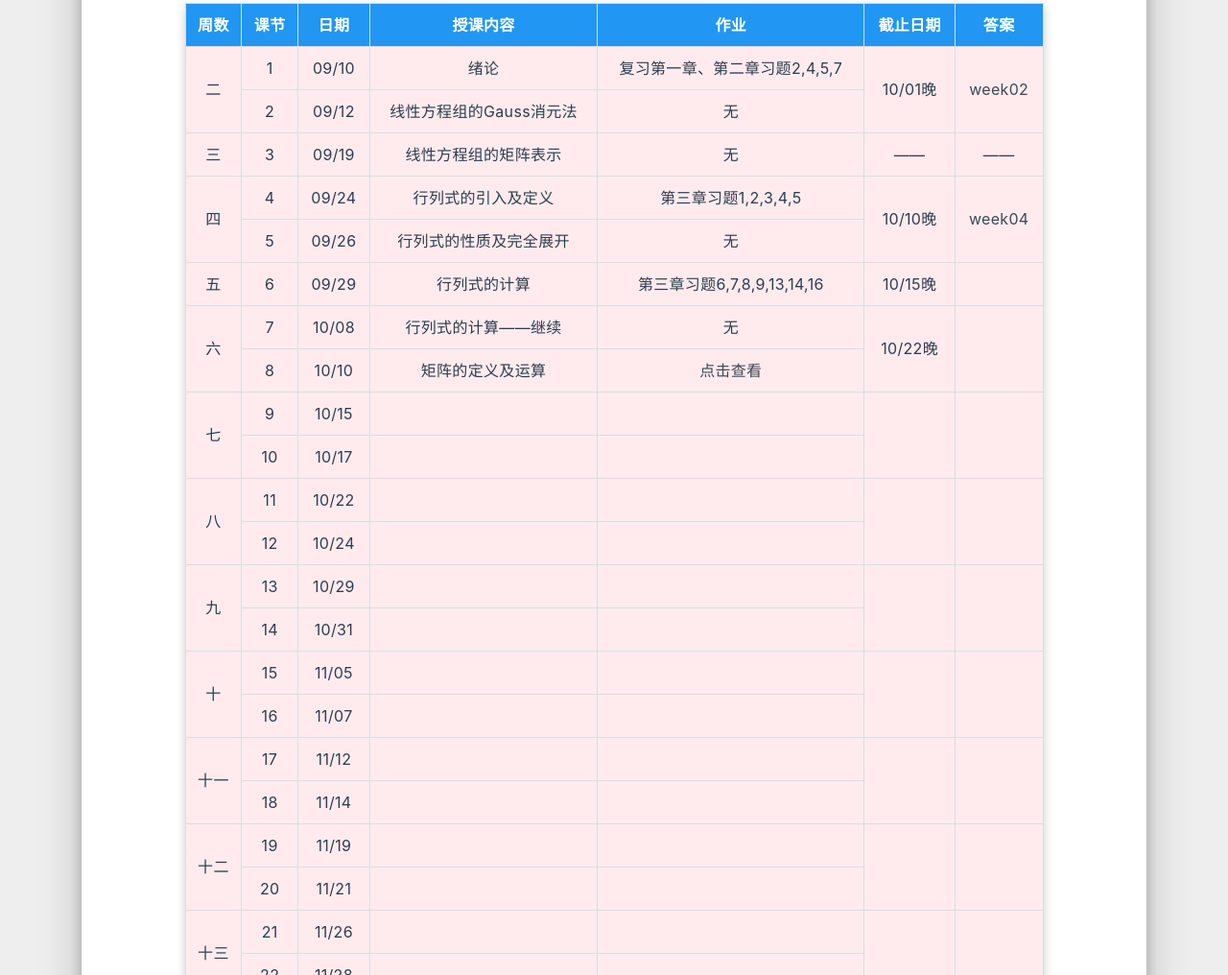
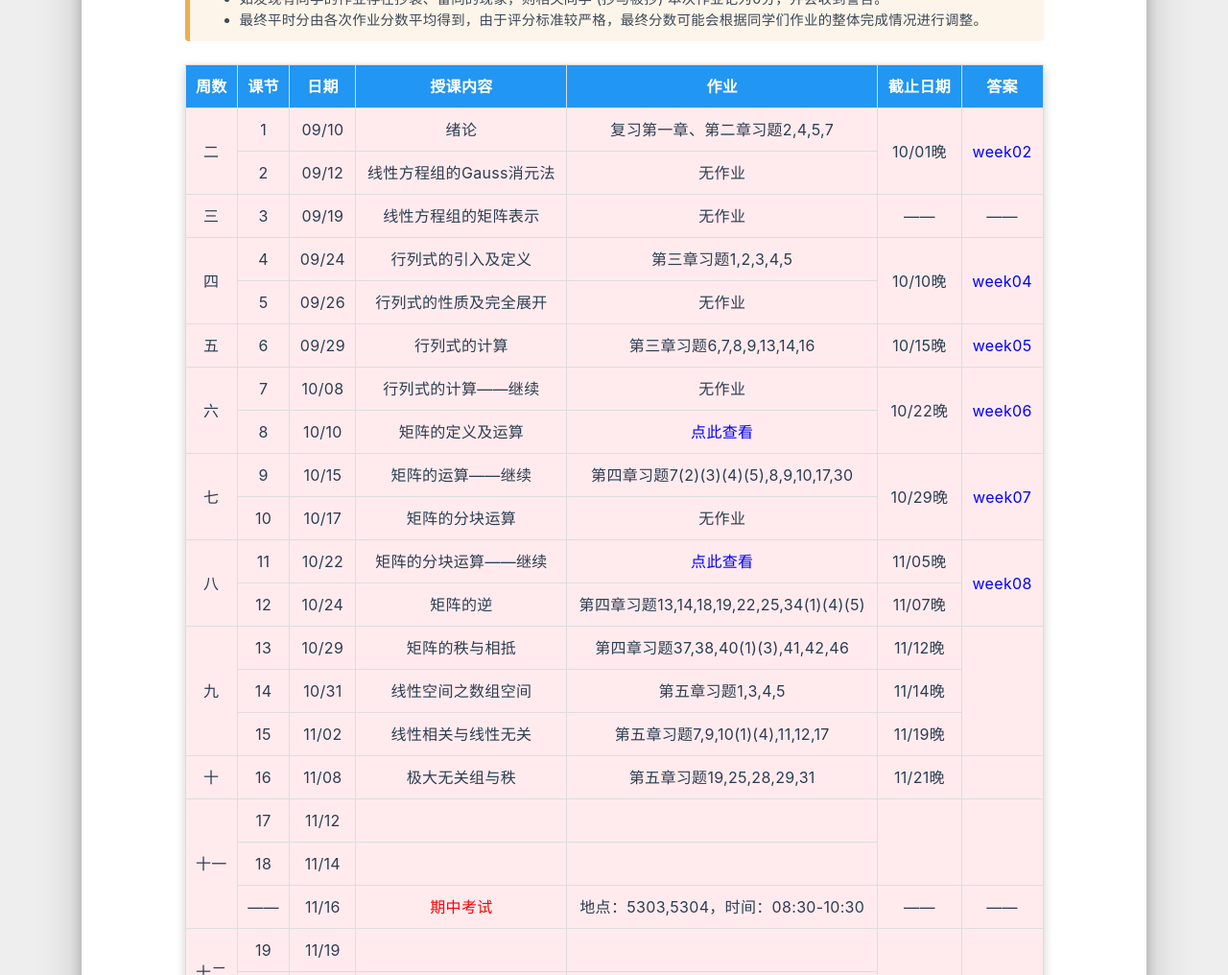
Before and after one commit to feather594/feather594.github.io, a plain HTML site: page 24FallLAB1/index.html in a window 1280 px wide. Shown: the part 1324-2340 px from the top of the page at 96% size. Drawn offline with nearby package versions, Linux system fonts and the light colour scheme; some packages are replaced by stand-ins of ours; a script that the page names is missing; a small style sheet from the web is missing.

Commit message:
Add files via upload

```diff
--- a/24FallLAB1/index.html
+++ b/24FallLAB1/index.html
@@ -19,15 +19,15 @@
   <meta name="author" content="Mirage">
   <meta name="keywords" content="">
 
-    <meta name="description" content="课程公告欢迎大家修读叶郁老师的线性代数(B1)课程！本网站将根据教学进度及时作出更新。10&#x2F;07 课程主页建立，补录前五周信息。10&#x2F;10 上传了老师的课程讲义。                          课程信息授课老师：叶郁 (yeyu@ustc.edu.cn)。上课时间：2至18周：2(3,4), 4(1,2)。上课地点： 第三教学楼3C103。分组： 一组">
+    <meta name="description" content="课程公告欢迎大家修读叶郁老师的线性代数(B1)课程！本网站将根据教学进度及时作出更新。10&#x2F;07 课程主页建立，补录前五周信息。10&#x2F;10 上传了老师的课程讲义，录入第六周信息10&#x2F;23 录入第七、八周信息11&#x2F;09 录入第八、九、十周信息11&#x2F;16 期中考试，考试范围讲义第二到五章，第五章5.7节打星号不考，特别注意4.4.3小节打星号内容属考试范围。">
 <meta property="og:type" content="website">
 <meta property="og:title" content="2024秋季学期 线性代数B1课程主页">
 <meta property="og:url" content="http://example.com/24FallLAB1/index.html">
 <meta property="og:site_name" content="Mirage">
-<meta property="og:description" content="课程公告欢迎大家修读叶郁老师的线性代数(B1)课程！本网站将根据教学进度及时作出更新。10&#x2F;07 课程主页建立，补录前五周信息。10&#x2F;10 上传了老师的课程讲义。                          课程信息授课老师：叶郁 (yeyu@ustc.edu.cn)。上课时间：2至18周：2(3,4), 4(1,2)。上课地点： 第三教学楼3C103。分组： 一组">
+<meta property="og:description" content="课程公告欢迎大家修读叶郁老师的线性代数(B1)课程！本网站将根据教学进度及时作出更新。10&#x2F;07 课程主页建立，补录前五周信息。10&#x2F;10 上传了老师的课程讲义，录入第六周信息10&#x2F;23 录入第七、八周信息11&#x2F;09 录入第八、九、十周信息11&#x2F;16 期中考试，考试范围讲义第二到五章，第五章5.7节打星号不考，特别注意4.4.3小节打星号内容属考试范围。">
 <meta property="og:locale" content="zh_CN">
 <meta property="article:published_time" content="2024-10-07T05:43:42.000Z">
-<meta property="article:modified_time" content="2024-10-10T09:33:59.337Z">
+<meta property="article:modified_time" content="2024-11-09T13:22:46.439Z">
 <meta property="article:author" content="Mirage">
 <meta name="twitter:card" content="summary_large_image">
 
@@ -222,7 +222,7 @@
 
 <article class="page-content">
   <div class="note note-primary">
-            <h2 id="课程公告">课程公告</h2><p>欢迎大家修读叶郁老师的线性代数(B1)课程！本网站将根据教学进度及时作出更新。</p><p><strong>10/07</strong> 课程主页建立，补录前五周信息。<br><strong>10/10</strong> 上传了老师的课程讲义。</p>
+            <h2 id="课程公告">课程公告</h2><p>欢迎大家修读叶郁老师的线性代数(B1)课程！本网站将根据教学进度及时作出更新。</p><p><strong>10/07</strong> 课程主页建立，补录前五周信息。<br><strong>10/10</strong> 上传了老师的课程讲义，录入第六周信息<br><strong>10/23</strong> 录入第七、八周信息<br><strong>11/09</strong> 录入第八、九、十周信息<br><strong>11/16</strong> <span style="color:red;">期中考试，考试范围讲义第二到五章，第五章5.7节打星号不考，特别注意4.4.3小节打星号内容属考试范围。</span></p>
           </div>
 <hr style="border: 3px solid #007bff; margin: 20px 0;">
 <div class="note note-success">
@@ -253,20 +253,20 @@
                 <td style="border: 1px solid #ddd; padding: 10px;">绪论</td>
                 <td style="border: 1px solid #ddd; padding: 10px;">复习第一章、第二章习题2,4,5,7</td>
                 <td rowspan="2" style="border: 1px solid #ddd; padding: 10px;">10/01晚</td>
-                <td rowspan="2" style="border: 1px solid #ddd; padding: 10px;"><a href="/files/week02.pdf" target="_blank">week02</a></td>
+                <td rowspan="2" style="border: 1px solid #ddd; padding: 10px;"><a href="/files/week02.pdf" style="color:blue;"target="_blank">week02</a></td>
             </tr>
             <tr style="background-color: #ffebee; transition: background-color 0.3s;">
                 <td style="border: 1px solid #ddd; padding: 10px;">2</td>
                 <td style="border: 1px solid #ddd; padding: 10px;">09/12</td>
                 <td style="border: 1px solid #ddd; padding: 10px;">线性方程组的Gauss消元法</td>
-                <td style="border: 1px solid #ddd; padding: 10px;">无</td>
+                <td style="border: 1px solid #ddd; padding: 10px;">无作业</td>
             </tr>
             <tr style="background-color: #ffebee; transition: background-color 0.3s;">
                 <td style="border: 1px solid #ddd; padding: 10px;">三</td>
                 <td style="border: 1px solid #ddd; padding: 10px;">3</td>
                 <td style="border: 1px solid #ddd; padding: 10px;">09/19</td>
                 <td style="border: 1px solid #ddd; padding: 10px;">线性方程组的矩阵表示</td>
-                <td style="border: 1px solid #ddd; padding: 10px;">无</td>
+                <td style="border: 1px solid #ddd; padding: 10px;">无作业</td>
                 <td style="border: 1px solid #ddd; padding: 10px;">——</td>
                 <td style="border: 1px solid #ddd; padding: 10px;">——</td>
             </tr>
@@ -277,13 +277,13 @@
                 <td style="border: 1px solid #ddd; padding: 10px;">行列式的引入及定义</td>
                 <td style="border: 1px solid #ddd; padding: 10px;">第三章习题1,2,3,4,5</td>
                 <td rowspan="2" style="border: 1px solid #ddd; padding: 10px;">10/10晚</td>
-                <td rowspan="2" style="border: 1px solid #ddd; padding: 10px;"><a href="/files/week04.pdf" target="_blank">week04</a></td>
+                <td rowspan="2" style="border: 1px solid #ddd; padding: 10px;"><a href="/files/week04.pdf" style="color:blue;"target="_blank">week04</a></td>
             </tr>
             <tr style="background-color: #ffebee; transition: background-color 0.3s;">
                 <td style="border: 1px solid #ddd; padding: 10px;">5</td>
                 <td style="border: 1px solid #ddd; padding: 10px;">09/26</td>
                 <td style="border: 1px solid #ddd; padding: 10px;">行列式的性质及完全展开</td>
-                <td style="border: 1px solid #ddd; padding: 10px;">无</td>
+                <td style="border: 1px solid #ddd; padding: 10px;">无作业</td>
             </tr>
             <tr style="background-color: #ffebee; transition: background-color 0.3s;">
                 <td style="border: 1px solid #ddd; padding: 10px;">五</td>
@@ -292,85 +292,88 @@
                 <td style="border: 1px solid #ddd; padding: 10px;">行列式的计算</td>
                 <td style="border: 1px solid #ddd; padding: 10px;">第三章习题6,7,8,9,13,14,16</td>
                 <td style="border: 1px solid #ddd; padding: 10px;">10/15晚</td>
-                <td style="border: 1px solid #ddd; padding: 10px;"></td>
+                <td style="border: 1px solid #ddd; padding: 10px;"><a href="/files/week05.pdf" style="color:blue;"target="_blank">week05</a></td>
             </tr>
             <tr style="background-color: #ffebee; transition: background-color 0.3s;">
                 <td rowspan="2" style="border: 1px solid #ddd; padding: 10px;">六</td>
                 <td style="border: 1px solid #ddd; padding: 10px;">7</td>
                 <td style="border: 1px solid #ddd; padding: 10px;">10/08</td>
                 <td style="border: 1px solid #ddd; padding: 10px;">行列式的计算——继续</td>
-                <td style="border: 1px solid #ddd; padding: 10px;">无</td>
+                <td style="border: 1px solid #ddd; padding: 10px;">无作业</td>
                 <td rowspan="2" style="border: 1px solid #ddd; padding: 10px;">10/22晚</td>
-                <td rowspan="2" style="border: 1px solid #ddd; padding: 10px;"></td>
+                <td rowspan="2" style="border: 1px solid #ddd; padding: 10px;"><a href="/files/week06.pdf" style="color:blue;"target="_blank">week06</a></td>
             </tr>
             <tr style="background-color: #ffebee; transition: background-color 0.3s;">
                 <td style="border: 1px solid #ddd; padding: 10px;">8</td>
                 <td style="border: 1px solid #ddd; padding: 10px;">10/10</td>
                 <td style="border: 1px solid #ddd; padding: 10px;">矩阵的定义及运算</td>
-                <td style="border: 1px solid #ddd; padding: 10px;"><a href="/files/hw04.pdf" target="_blank">点击查看</a></td>
+                <td style="border: 1px solid #ddd; padding: 10px;"><a href="/files/hw04.pdf" style="color:blue;"target="_blank">点此查看</a></td>
             </tr>
             <tr style="background-color: #ffebee; transition: background-color 0.3s;">
                 <td rowspan="2" style="border: 1px solid #ddd; padding: 10px;">七</td>
                 <td style="border: 1px solid #ddd; padding: 10px;">9</td>
                 <td style="border: 1px solid #ddd; padding: 10px;">10/15</td>
-                <td style="border: 1px solid #ddd; padding: 10px;"></td>
-                <td style="border: 1px solid #ddd; padding: 10px;"></td>
-                <td rowspan="2" style="border: 1px solid #ddd; padding: 10px;"></td>
-                <td rowspan="2" style="border: 1px solid #ddd; padding: 10px;"></td>
+                <td style="border: 1px solid #ddd; padding: 10px;">矩阵的运算——继续</td>
+                <td style="border: 1px solid #ddd; padding: 10px;">第四章习题7(2)(3)(4)(5),8,9,10,17,30</td>
+                <td rowspan="2" style="border: 1px solid #ddd; padding: 10px;">10/29晚</td>
+                <td rowspan="2" style="border: 1px solid #ddd; padding: 10px;"><a href="/files/week07.pdf" style="color:blue;"target="_blank">week07</a></td>
             </tr>
             <tr style="background-color: #ffebee; transition: background-color 0.3s;">
                 <td style="border: 1px solid #ddd; padding: 10px;">10</td>
                 <td style="border: 1px solid #ddd; padding: 10px;">10/17</td>
-                <td style="border: 1px solid #ddd; padding: 10px;"></td>
-                <td style="border: 1px solid #ddd; padding: 10px;"></td>
+                <td style="border: 1px solid #ddd; padding: 10px;">矩阵的分块运算</td>
+                <td style="border: 1px solid #ddd; padding: 10px;">无作业</td>
             </tr>
             <tr style="background-color: #ffebee; transition: background-color 0.3s;">
                 <td rowspan="2" style="border: 1px solid #ddd; padding: 10px;">八</td>
                 <td style="border: 1px solid #ddd; padding: 10px;">11</td>
                 <td style="border: 1px solid #ddd; padding: 10px;">10/22</td>
-                <td style="border: 1px solid #ddd; padding: 10px;"></td>
-                <td style="border: 1px solid #ddd; padding: 10px;"></td>
-                <td rowspan="2" style="border: 1px solid #ddd; padding: 10px;"></td>
-                <td rowspan="2" style="border: 1px solid #ddd; padding: 10px;"></td>
+                <td style="border: 1px solid #ddd; padding: 10px;">矩阵的分块运算——继续</td>
+                <td style="border: 1px solid #ddd; padding: 10px;"><a href="/files/hw06.pdf" style="color:blue;"target="_blank">点此查看</a></td>
+                <td style="border: 1px solid #ddd; padding: 10px;">11/05晚</td>
+                <td rowspan="2" style="border: 1px solid #ddd; padding: 10px;"><a href="/files/week08.pdf" style="color:blue;"target="_blank">week08</a></td>
             </tr>
             <tr style="background-color: #ffebee; transition: background-color 0.3s;">
                 <td style="border: 1px solid #ddd; padding: 10px;">12</td>
                 <td style="border: 1px solid #ddd; padding: 10px;">10/24</td>
-                <td style="border: 1px solid #ddd; padding: 10px;"></td>
-                <td style="border: 1px solid #ddd; padding: 10px;"></td>
+                <td style="border: 1px solid #ddd; padding: 10px;">矩阵的逆</td>
+                <td style="border: 1px solid #ddd; padding: 10px;">第四章习题13,14,18,19,22,25,34(1)(4)(5)</td>
+                <td style="border: 1px solid #ddd; padding: 10px;">11/07晚</td>
             </tr>
             <tr style="background-color: #ffebee; transition: background-color 0.3s;">
-                <td rowspan="2" style="border: 1px solid #ddd; padding: 10px;">九</td>
+                <td rowspan="3" style="border: 1px solid #ddd; padding: 10px;">九</td>
                 <td style="border: 1px solid #ddd; padding: 10px;">13</td>
                 <td style="border: 1px solid #ddd; padding: 10px;">10/29</td>
-                <td style="border: 1px solid #ddd; padding: 10px;"></td>
-                <td style="border: 1px solid #ddd; padding: 10px;"></td>
-                <td rowspan="2" style="border: 1px solid #ddd; padding: 10px;"></td>
-                <td rowspan="2" style="border: 1px solid #ddd; padding: 10px;"></td>
+                <td style="border: 1px solid #ddd; padding: 10px;">矩阵的秩与相抵</td>
+                <td style="border: 1px solid #ddd; padding: 10px;">第四章习题37,38,40(1)(3),41,42,46</td>
+                <td style="border: 1px solid #ddd; padding: 10px;">11/12晚</td>
+                <td rowspan="3" style="border: 1px solid #ddd; padding: 10px;"></td>
             </tr>
             <tr style="background-color: #ffebee; transition: background-color 0.3s;">
                 <td style="border: 1px solid #ddd; padding: 10px;">14</td>
                 <td style="border: 1px solid #ddd; padding: 10px;">10/31</td>
-                <td style="border: 1px solid #ddd; padding: 10px;"></td>
+                <td style="border: 1px solid #ddd; padding: 10px;">线性空间之数组空间</td>
+                <td style="border: 1px solid #ddd; padding: 10px;">第五章习题1,3,4,5</td>
+                <td style="border: 1px solid #ddd; padding: 10px;">11/14晚</td>
+            </tr>
+            <tr style="background-color: #ffebee; transition: background-color 0.3s;">
+                <td style="border: 1px solid #ddd; padding: 10px;">15</td>
+                <td style="border: 1px solid #ddd; padding: 10px;">11/02</td>
+                <td style="border: 1px solid #ddd; padding: 10px;">线性相关与线性无关</td>
+                <td style="border: 1px solid #ddd; padding: 10px;">第五章习题7,9,10(1)(4),11,12,17</td>
+                <td style="border: 1px solid #ddd; padding: 10px;">11/19晚</td>
+            </tr>
+            <tr style="background-color: #ffebee; transition: background-color 0.3s;">
+                <td rowspan="1" style="border: 1px solid #ddd; padding: 10px;">十</td>
+                <td style="border: 1px solid #ddd; padding: 10px;">16</td>
+                <td style="border: 1px solid #ddd; padding: 10px;">11/08</td>
+                <td style="border: 1px solid #ddd; padding: 10px;">极大无关组与秩</td>
+                <td style="border: 1px solid #ddd; padding: 10px;">第五章习题19,25,28,29,31</td>
+                <td style="border: 1px solid #ddd; padding: 10px;">11/21晚</td>
                 <td style="border: 1px solid #ddd; padding: 10px;"></td>
             </tr>
             <tr style="background-color: #ffebee; transition: background-color 0.3s;">
-                <td rowspan="2" style="border: 1px solid #ddd; padding: 10px;">十</td>
-                <td style="border: 1px solid #ddd; padding: 10px;">15</td>
-                <td style="border: 1px solid #ddd; padding: 10px;">11/05</td>
-                <td style="border: 1px solid #ddd; padding: 10px;"></td>
-                <td style="border: 1px solid #ddd; padding: 10px;"></td>
-                <td rowspan="2" style="border: 1px solid #ddd; padding: 10px;"></td>
-                <td rowspan="2" style="border: 1px solid #ddd; padding: 10px;"></td>
-            </tr>
-            <tr style="background-color: #ffebee; transition: background-color 0.3s;">
-                <td style="border: 1px solid #ddd; padding: 10px;">16</td>
-                <td style="border: 1px solid #ddd; padding: 10px;">11/07</td>
-                <td style="border: 1px solid #ddd; padding: 10px;"></td>
-                <td style="border: 1px solid #ddd; padding: 10px;"></td>
-            </tr>
-            <tr style="background-color: #ffebee; transition: background-color 0.3s;">
-                <td rowspan="2" style="border: 1px solid #ddd; padding: 10px;">十一</td>
+                <td rowspan="3" style="border: 1px solid #ddd; padding: 10px;">十一</td>
                 <td style="border: 1px solid #ddd; padding: 10px;">17</td>
                 <td style="border: 1px solid #ddd; padding: 10px;">11/12</td>
                 <td style="border: 1px solid #ddd; padding: 10px;"></td>
@@ -383,6 +386,14 @@
                 <td style="border: 1px solid #ddd; padding: 10px;">11/14</td>
                 <td style="border: 1px solid #ddd; padding: 10px;"></td>
                 <td style="border: 1px solid #ddd; padding: 10px;"></td>
+            </tr>
+            <tr style="background-color: #ffebee; transition: background-color 0.3s;">
+                <td style="border: 1px solid #ddd; padding: 10px;">——</td>
+                <td style="border: 1px solid #ddd; padding: 10px;">11/16</td>
+                <td style="border: 1px solid #ddd; padding: 10px;"><span style="color:red;">期中考试</span></td>
+                <td style="border: 1px solid #ddd; padding: 10px;">地点：5303,5304，时间：08:30-10:30</td>
+                <td style="border: 1px solid #ddd; padding: 10px;">——</td>
+                <td style="border: 1px solid #ddd; padding: 10px;">——</td>
             </tr>
             <tr style="background-color: #ffebee; transition: background-color 0.3s;">
                 <td rowspan="2" style="border: 1px solid #ddd; padding: 10px;">十二</td>
@@ -494,7 +505,7 @@
 </div>
 <hr style="border: 3px solid #007bff; margin: 20px 0;">
 <div class="note note-secondary">
-            <h2 id="课程讲义">课程讲义</h2><p>以下是老师手写的课程讲义，讲义中的基本的概念与处理问题的方法一定要掌握。</p><p>另外本课程打开了录播权限，录播课程（包括习题课录播）可以在瀚海教学网查看：<a href="https://home.v.ustc.edu.cn/course/10260/lesson#/" target="_blank">录课链接</a></p>
+            <h2 id="课程讲义">课程讲义</h2><p>以下是老师手写的课程讲义，讲义中的基本的概念与处理问题的方法一定要掌握。</p><p>另外本课程打开了录播权限，录播课程可以在瀚海教学网查看：<a href="https://home.v.ustc.edu.cn/course/10260/lesson#/" target="_blank"><span style="color:blue;">录课链接</span></a></p>
           </div>
 <div style="text-align: center;">
     <table style="margin: auto; border-collapse: collapse; width: 80%; box-shadow: 0 4px 10px rgba(0, 0, 0, 0.2);">
@@ -509,17 +520,17 @@
             <tr style="background-color: #d1ecf4; transition: background-color 0.3s;">
                 <td style="border: 1px solid #ddd; padding: 10px;">1</td>
                 <td style="border: 1px solid #ddd; padding: 10px;">行列式</td>
-                <td style="border: 1px solid #ddd; padding: 10px;"><a href="/files/lecture01.pdf" target="_blank">线性代数-行列式</a></td>
+                <td style="border: 1px solid #ddd; padding: 10px;"><a href="/files/lecture01.pdf" style="color:blue;"target="_blank">线性代数-行列式</a></td>
             </tr>
             <tr style="background-color: #d1ecf4; transition: background-color 0.3s;">
                 <td style="border: 1px solid #ddd; padding: 10px;">2</td>
-                <td style="border: 1px solid #ddd; padding: 10px;"></td>
-                <td style="border: 1px solid #ddd; padding: 10px;"></td>
+                <td style="border: 1px solid #ddd; padding: 10px;">矩阵及其运算</td>
+                <td style="border: 1px solid #ddd; padding: 10px;"><a href="/files/lecture02.pdf" style="color:blue;"target="_blank">线性代数-矩阵及其运算</a></td>
             </tr>
             <tr style="background-color: #d1ecf4; transition: background-color 0.3s;">
                 <td style="border: 1px solid #ddd; padding: 10px;">3</td>
-                <td style="border: 1px solid #ddd; padding: 10px;"></td>
-                <td style="border: 1px solid #ddd; padding: 10px;"></td>
+                <td style="border: 1px solid #ddd; padding: 10px;">线性空间</td>
+                <td style="border: 1px solid #ddd; padding: 10px;"><a href="/files/lecture02.pdf" style="color:blue;"target="_blank">线性代数-线性空间</a></td>
             </tr>
         </tbody>
     </table>
@@ -545,21 +556,28 @@
                 <td style="border: 1px solid #ddd; padding: 10px;">09/20 19:30</td>
                 <td style="border: 1px solid #ddd; padding: 10px;">3C102</td>
                 <td style="border: 1px solid #ddd; padding: 10px;">李浩哲</td>
-                <td style="border: 1px solid #ddd; padding: 10px;"><a href="/files/course01.pdf" target="_blank">第一次习题课</a></td>
+                <td style="border: 1px solid #ddd; padding: 10px;"><a href="/files/course01.pdf" style="color:blue;"target="_blank">第一次习题课</a></td>
             </tr>
             <tr style="background-color: #f1f8e9; transition: background-color 0.3s;">
                 <td style="border: 1px solid #ddd; padding: 10px;">2</td>
                 <td style="border: 1px solid #ddd; padding: 10px;">10/12 19:00</td>
                 <td style="border: 1px solid #ddd; padding: 10px;">3C103</td>
                 <td style="border: 1px solid #ddd; padding: 10px;">刘玉涵</td>
-                <td style="border: 1px solid #ddd; padding: 10px;"><a href="/files/course02.pdf" target="_blank">第二次习题课</a></td>
+                <td style="border: 1px solid #ddd; padding: 10px;"><a href="/files/course02.pdf" style="color:blue;"target="_blank">第二次习题课</a></td>
             </tr>
             <tr style="background-color: #e8f5e9; transition: background-color 0.3s;">
                 <td style="border: 1px solid #ddd; padding: 10px;">3</td>
-                <td style="border: 1px solid #ddd; padding: 10px;"></td>
-                <td style="border: 1px solid #ddd; padding: 10px;"></td>
-                <td style="border: 1px solid #ddd; padding: 10px;"></td>
-                <td style="border: 1px solid #ddd; padding: 10px;"></td>
+                <td style="border: 1px solid #ddd; padding: 10px;">10/25 19:30</td>
+                <td style="border: 1px solid #ddd; padding: 10px;">3C103</td>
+                <td style="border: 1px solid #ddd; padding: 10px;">崔平凡</td>
+                <td style="border: 1px solid #ddd; padding: 10px;"><a href="/files/course03.pdf" style="color:blue;"target="_blank">第三次习题课</a></td>
+            </tr>
+            <tr style="background-color: #e8f5e9; transition: background-color 0.3s;">
+                <td style="border: 1px solid #ddd; padding: 10px;">4</td>
+                <td style="border: 1px solid #ddd; padding: 10px;">11/07 07:50</td>
+                <td style="border: 1px solid #ddd; padding: 10px;">3C103</td>
+                <td style="border: 1px solid #ddd; padding: 10px;">李浩哲</td>
+                <td style="border: 1px solid #ddd; padding: 10px;"><a href="/files/course04.pdf" style="color:blue;"target="_blank">第四次习题课</a></td>
             </tr>
         </tbody>
     </table>
```
